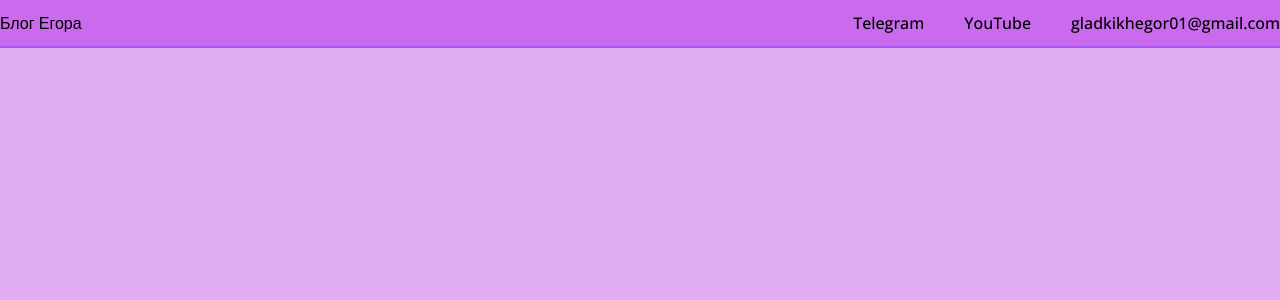
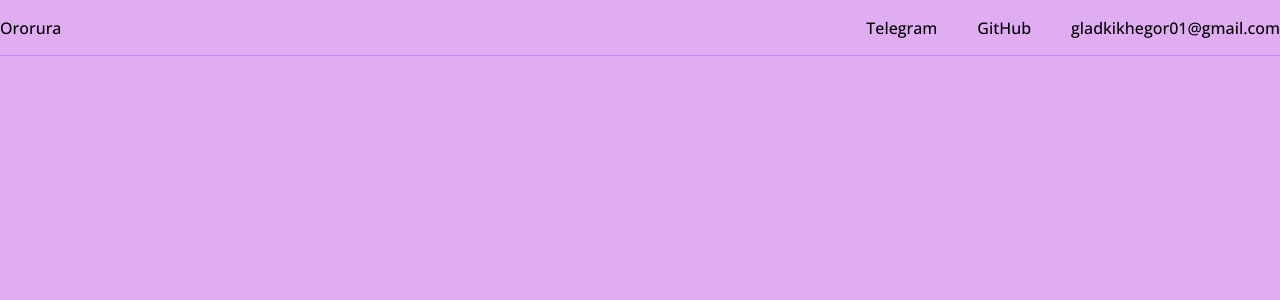
Before and after one commit to Ororura/ororura-landing, a Next.js app: page / in a window 1280 px wide. Shown: the top 300 px of the page. Built offline with nearby package versions, Linux system fonts and the light colour scheme.

Commit message:
init post store

```diff
--- a/app/(main)/page.tsx
+++ b/app/(main)/page.tsx
@@ -1,5 +1,5 @@
 import { FC } from "react";
-import { Header } from 'shared/header';
+import { Header } from 'shared/header/ui';
 
 const Home: FC = () => {
   return (
--- a/package.json
+++ b/package.json
@@ -9,6 +9,7 @@
     "lint": "next lint"
   },
   "dependencies": {
+    "@tanstack/react-store": "^0.6.1",
     "next": "15.1.0",
     "prettier-plugin-tailwindcss": "^0.6.9",
     "react": "^19.0.0",
--- /dev/null
+++ b/src/entities/post/model/index.ts
@@ -0,0 +1 @@
+export { postStore } from "./store";
--- /dev/null
+++ b/src/entities/post/model/store.ts
@@ -0,0 +1,16 @@
+import { Store } from "@tanstack/react-store";
+
+type PostType = {
+  id: number;
+  title: string;
+  text: string;
+  date: string;
+};
+
+type InitialStateType = {
+  posts: PostType[];
+};
+
+const postStore = new Store<InitialStateType>({} as InitialStateType);
+
+export { postStore };
--- a/src/shared/header/Header.tsx
+++ b/src/shared/header/ui/Header.tsx
@@ -2,15 +2,15 @@ import { FC } from "react";
 
 const Header: FC = () => {
   return (
-    <header className="bg-primary-purple border-b-2 border-purple-500 h-12">
+    <header className="bg-primary-light-purple h-14 border-b border-purple-400">
       <div className="max-w-screen-xl items-center mx-auto flex font-medium h-full justify-between">
-        <p>Блог Егора</p>
+        <p>Ororura</p>
         <ul className="flex gap-10">
           <li>
             <a href="">Telegram</a>
           </li>
           <li>
-            <a href="">YouTube</a>
+            <a href="">GitHub</a>
           </li>
           <li>gladkikhegor01@gmail.com</li>
         </ul>
```
Also changed, not shown: src/shared/header/ui/index.ts (renamed from src/shared/header/index.ts), 1 other file (tests, documents, lock files or other folders).
